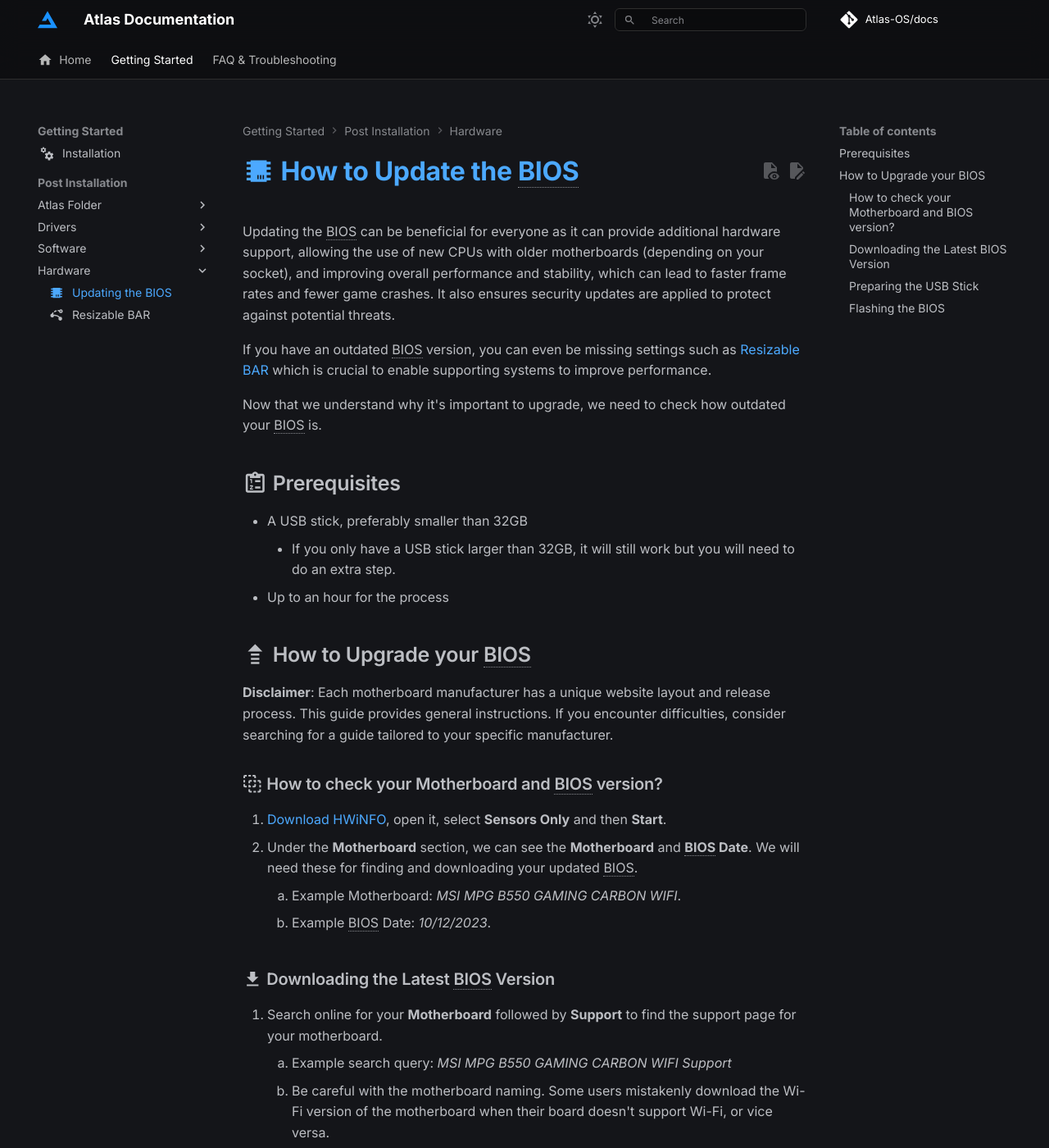
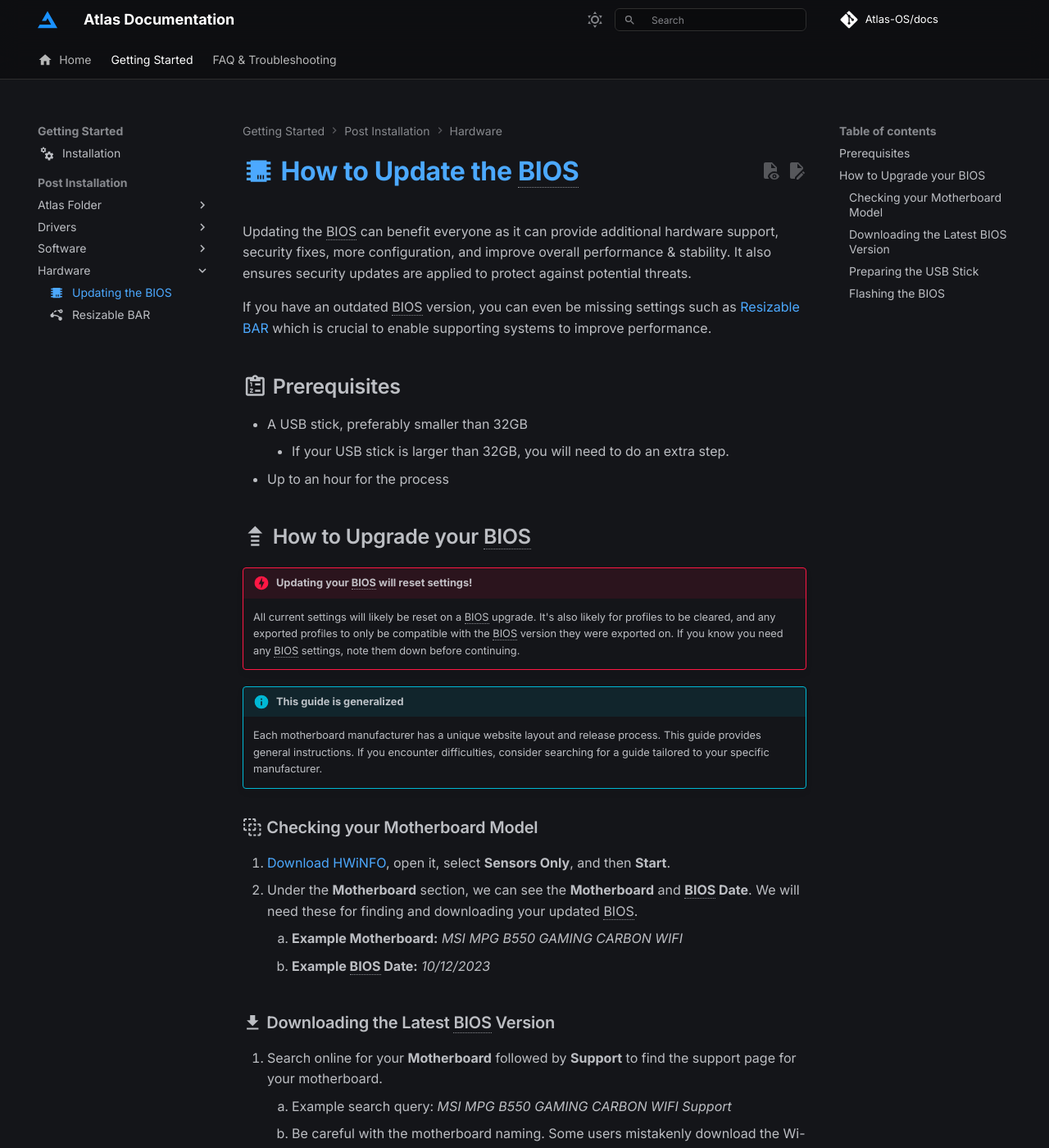
Before and after one commit to Atlas-OS/docs, an MkDocs documentation site: the page built from docs/getting-started/post-installation/hardware/updating-the-bios.md, in a window 1280 px wide and 1400 px high. Shown: the whole window at 82% size. Built offline with MkDocs 1.6.1 and Material for MkDocs 9.7.7, drawn with Linux system fonts in a browser that asks for light colours; some web fonts are replaced; comment, search, counter and statistics services are not loaded; some of the changed text lies outside the part shown.

Commit message:
feat(bios): general improvements

```diff
--- a/docs/getting-started/post-installation/hardware/updating-the-bios.md
+++ b/docs/getting-started/post-installation/hardware/updating-the-bios.md
@@ -6,28 +6,29 @@ icon: material/chip
 
 # :material-chip: How to Update the BIOS
 
-Updating the BIOS can be beneficial for everyone as it can provide additional hardware support, allowing the use of new CPUs with older motherboards (depending on your socket), and improving overall performance and stability, which can lead to faster frame rates and fewer game crashes. It also ensures security updates are applied to protect against potential threats.
+Updating the BIOS can benefit everyone as it can provide additional hardware support, security fixes, more configuration, and improve overall performance & stability. It also ensures security updates are applied to protect against potential threats.
 
 If you have an outdated BIOS version, you can even be missing settings such as [Resizable BAR](./resizable-bar.md) which is crucial to enable supporting systems to improve performance.
-
-Now that we understand why it's important to upgrade, we need to check how outdated your BIOS is.
 
 ## :material-clipboard-list-outline: Prerequisites
 
 - A USB stick, preferably smaller than 32GB
-    - If you only have a USB stick larger than 32GB, it will still work but you will need to do an extra step.
+    - If your USB stick is larger than 32GB, you will need to do an extra step.
 - Up to an hour for the process
 
 ## :material-transfer-up: How to Upgrade your BIOS
 
-**Disclaimer**: Each motherboard manufacturer has a unique website layout and release process. This guide provides general instructions. If you encounter difficulties, consider searching for a guide tailored to your specific manufacturer.
+!!! danger "Updating your BIOS will reset settings!"
+    All current settings will likely be reset on a BIOS upgrade. It's also likely for profiles to be cleared, and any exported profiles to only be compatible with the BIOS version they were exported on. If you know you need any BIOS settings, note them down before continuing.
 
-### :material-vector-selection: How to check your Motherboard and BIOS version?
+!!! info "This guide is generalized"
+    Each motherboard manufacturer has a unique website layout and release process. This guide provides general instructions. If you encounter difficulties, consider searching for a guide tailored to your specific manufacturer.
 
-1. [Download HWiNFO](https://www.hwinfo.com/), open it, select **Sensors Only** and then **Start**.
+### :material-vector-selection: Checking your Motherboard Model
+1. [Download HWiNFO](https://www.hwinfo.com/), open it, select **Sensors Only**, and then **Start**.
 1. Under the **Motherboard** section, we can see the **Motherboard** and **BIOS Date**. We will need these for finding and downloading your updated BIOS.
-    1. Example Motherboard: *MSI MPG B550 GAMING CARBON WIFI*.
-    1. Example BIOS Date: *10/12/2023*.
+    1. **Example Motherboard:** *MSI MPG B550 GAMING CARBON WIFI*
+    1. **Example BIOS Date:** *10/12/2023*
 
 ### :material-download: Downloading the Latest BIOS Version
 1. Search online for your **Motherboard** followed by **Support** to find the support page for your motherboard.
@@ -35,7 +36,8 @@ Now that we understand why it's important to upgrade, we need to check how outda
     1. Be careful with the motherboard naming. Some users mistakenly download the Wi-Fi version of the motherboard when their board doesn't support Wi-Fi, or vice versa.
 1. On the support page, look for a section titled **Drivers & Downloads** or something similar. Here, you'll find the **BIOS** download.
 1. Compare the **Release Date** of the available BIOS versions with the result from **HWiNFO**. You should update your BIOS to the most recent release.
-    1. Note: Manufacturers may stop releasing updates for older motherboards. If this is the case, ensure your motherboard is running the latest available version.
+    1. **Note:** Manufacturers may stop releasing updates for older motherboards. If this is the case, ensure your motherboard is running the latest available version.
+    1. If you're on the latest version, you can stop here and look out for future BIOS updates.
 
 ### :material-usb-flash-drive-outline: Preparing the USB Stick
 1. Download the latest BIOS version and **extract the zipped folder**.
@@ -53,7 +55,7 @@ Now that we understand why it's important to upgrade, we need to check how outda
     1. For MSI, this setting is on the main page and is named **M-Flash**.
     1. For ASUS, this setting is in the **Advanced Mode** under the **Tools Category** and is named **ASUS EZ Flash 3 Utility**.
     1. If you can't find the flash tool, try searching online for your manufacturer's BIOS settings.
-1. Once you're in the flash page, select the file on your USB stick and proceed with flashing the BIOS with the new firmware.
+1. Once you're on the flash page, select the file on your USB stick and proceed with flashing the BIOS with the new firmware.
 1. After the update is complete, access the BIOS again and **Restore Defaults** to apply any default settings that may have changed during the update.
 1. Remember, updating the BIOS resets your settings. You'll need to re-enable **XMP/DOOCP** for AMD or Intel motherboards, respectively, and [**Resizable BAR** if your hardware supports it](./resizable-bar.md).
     1. Failing to re-enable **XMP/DOOCP** may result in decreased performance.
```
